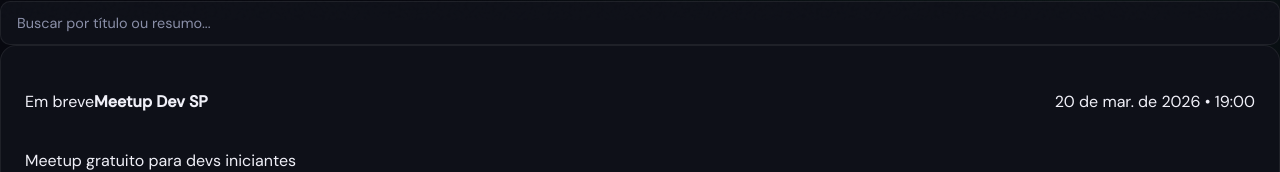
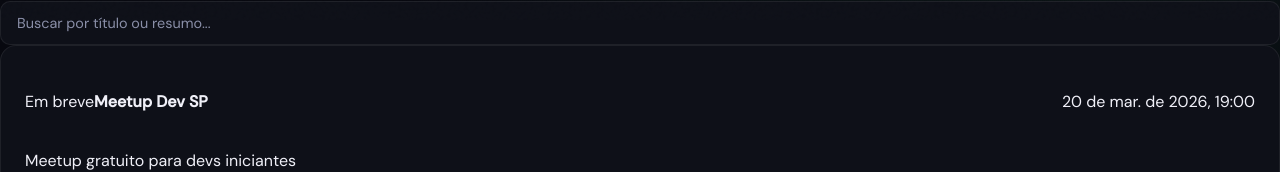
Before and after one commit to lauragundin/agendatech, a Next.js app in the folder web/: page / in a window 1280 px wide. Shown: the part 780-952 px from the top of the page. Built offline with nearby package versions, Linux system fonts and the light colour scheme.

Commit message:
Refactor EventsList to use TypeScript types
Added TypeScript type definition for Event and updated sampleEvents to use ISO date format.

```diff
--- a/web/src/app/components/EventsList.tsx
+++ b/web/src/app/components/EventsList.tsx
@@ -2,11 +2,21 @@
 import React from "react";
 import EventCard from "./EventCard";
 
-const sampleEvents = [
+type Event = {
+  id: string;
+  title: string;
+  date: string; // ISO string
+  description: string;
+  link: string;
+  status?: string;
+};
+
+// exemplo com date em ISO — evita "Invalid Date"
+const sampleEvents: Event[] = [
   {
     id: "1",
     title: "Meetup Dev SP",
-    date: "20 de mar. de 2026 • 19:00",
+    date: "2026-03-20T19:00:00", // ISO (recomendo manter assim quando vier do backend)
     description: "Meetup gratuito para devs iniciantes",
     link: "#",
     status: "Em breve",
@@ -17,7 +27,11 @@ export default function EventsList() {
   return (
     <div className="mt-4">
       <div className="mb-6 max-w-lg">
-        <input className="input-field" placeholder="Buscar por título ou resumo..." />
+        <input
+          className="input-field"
+          placeholder="Buscar por título ou resumo..."
+          aria-label="Buscar eventos"
+        />
       </div>
 
       <div className="space-y-6">
```
